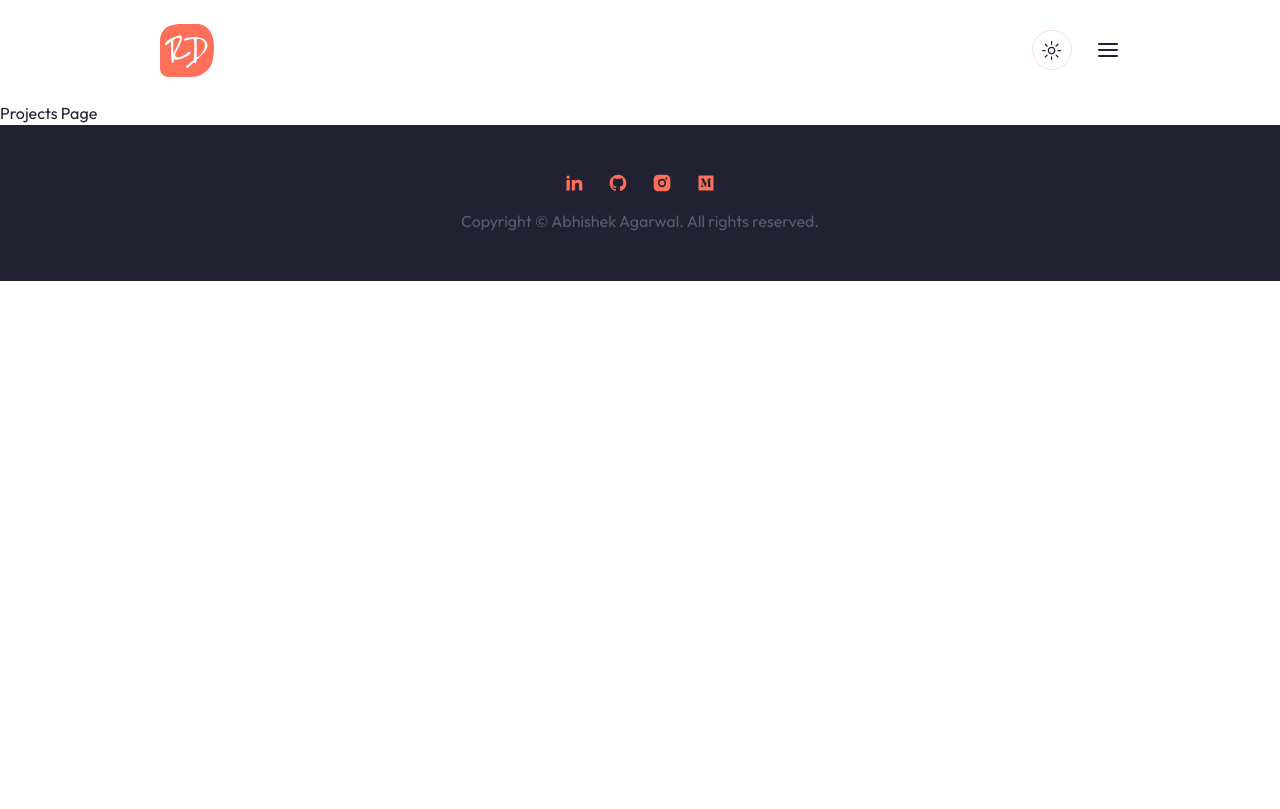
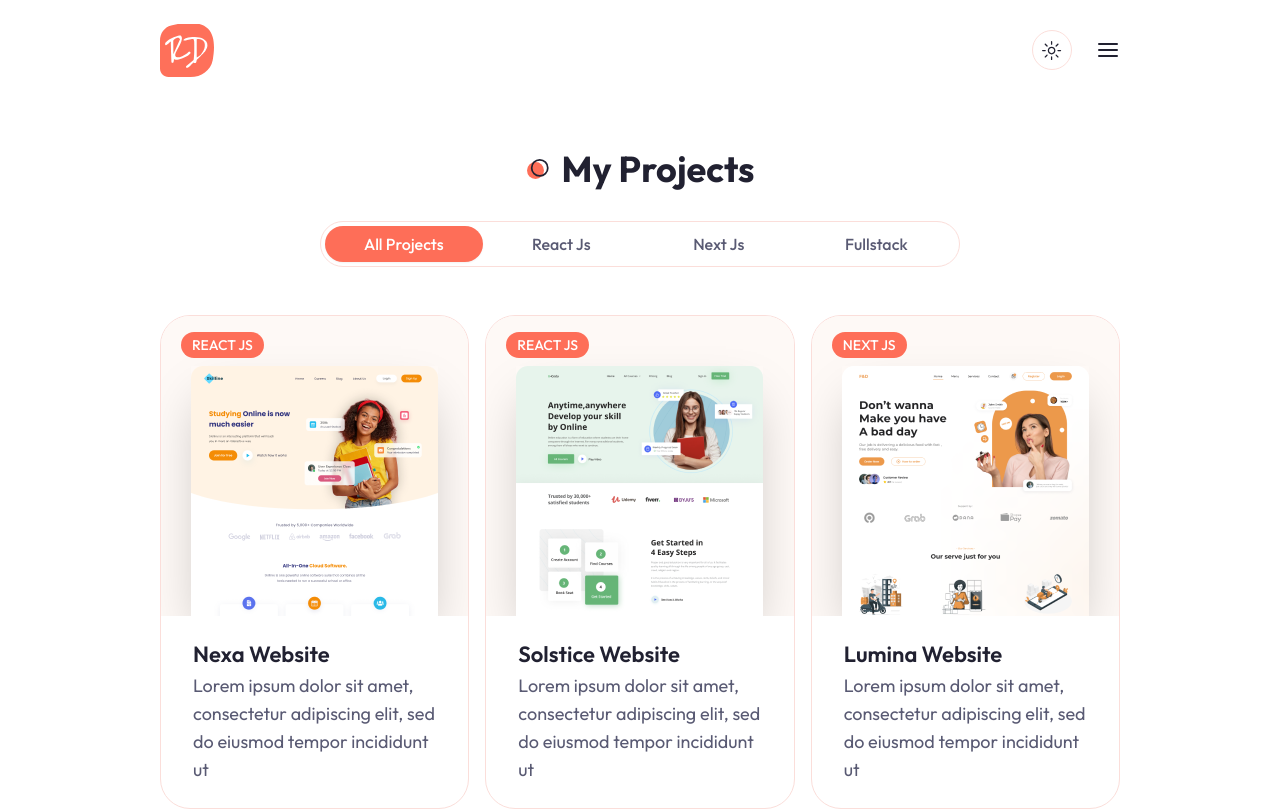
Before and after one commit to abhishek9125/Portfolio, a Next.js app: page /projects in a window 1280 px wide. Shown: the top 809 px of the page. Built offline with nearby package versions, Linux system fonts and the light colour scheme.

Commit message:
Completed: Projects Page

```diff
--- a/app/projects/page.js
+++ b/app/projects/page.js
@@ -1,10 +1,132 @@
-import React from 'react'
+'use client';
+
+import ProjectCard from '@/components/ProjectCard';
+import { Tabs, TabsList, TabsTrigger } from '@/components/ui/tabs';
+import { TabsContent } from '@radix-ui/react-tabs';
+import React, { useState } from 'react'
+
+const projectData = [
+    {
+        image: '/work/3.png',
+        category: 'react js',
+        name: 'Nexa Website',
+        description: 'Lorem ipsum dolor sit amet, consectetur adipiscing elit, sed do eiusmod tempor incididunt ut',
+        link: '/',
+        github: '/'
+    },
+    {
+        image: '/work/4.png',
+        category: 'react js',
+        name: 'Solstice Website',
+        description: 'Lorem ipsum dolor sit amet, consectetur adipiscing elit, sed do eiusmod tempor incididunt ut',
+        link: '/',
+        github: '/'
+    },
+    {
+        image: '/work/2.png',
+        category: 'next js',
+        name: 'Lumina Website',
+        description: 'Lorem ipsum dolor sit amet, consectetur adipiscing elit, sed do eiusmod tempor incididunt ut',
+        link: '/',
+        github: '/'
+    },
+    {
+        image: '/work/1.png',
+        category: 'next js',
+        name: 'Evolve Website',
+        description: 'Lorem ipsum dolor sit amet, consectetur adipiscing elit, sed do eiusmod tempor incididunt ut',
+        link: '/',
+        github: '/'
+    },
+    {
+        image: '/work/3.png',
+        category: 'next js',
+        name: 'Ignite Website',
+        description: 'Lorem ipsum dolor sit amet, consectetur adipiscing elit, sed do eiusmod tempor incididunt ut',
+        link: '/',
+        github: '/'
+    },
+    {
+        image: '/work/4.png',
+        category: 'next js',
+        name: 'Envision Website',
+        description: 'Lorem ipsum dolor sit amet, consectetur adipiscing elit, sed do eiusmod tempor incididunt ut',
+        link: '/',
+        github: '/'
+    },
+    {
+        image: '/work/1.png',
+        category: 'fullstack',
+        name: 'Serenity Website',
+        description: 'Lorem ipsum dolor sit amet, consectetur adipiscing elit, sed do eiusmod tempor incididunt ut',
+        link: '/',
+        github: '/'
+    },
+    {
+        image: '/work/3.png',
+        category: 'fullstack',
+        name: 'Nova Website',
+        description: 'Lorem ipsum dolor sit amet, consectetur adipiscing elit, sed do eiusmod tempor incididunt ut',
+        link: '/',
+        github: '/'
+    },
+    {
+        image: '/work/2.png',
+        category: 'fullstack',
+        name: 'Zenith Website',
+        description: 'Lorem ipsum dolor sit amet, consectetur adipiscing elit, sed do eiusmod tempor incididunt ut',
+        link: '/',
+        github: '/'
+    },
+];
+
+const uniqueCategories = ['All Projects', ...new Set(projectData.map(item => item.category))];
 
 function Projects() {
+
+    const [categories, setCategories] = useState(uniqueCategories);
+    const [category, setCategory] = useState('All Projects');
+
+    const filteredProjects = projectData.filter((project) => {
+        return category === 'All Projects' ? project : project.category === category;
+    })
+
     return (
-        <div>
-            Projects Page
-        </div>
+        <section className="min-h-screen pt-12">
+            <div className="container mx-auto">
+                <h2 className="section-title mb-8 xl:mb-16 text-center mx-auto">My Projects</h2>
+
+                <Tabs defaultValue={category} className="mb-24 xl:mb-48">
+                    <TabsList className="w-full grid h-full md:grid-cols-4 lg:max-w-[640px] mb-12 mx-auto md:border dark:border-none">
+                        {
+                            categories.map((category, index) => {
+                                return (
+                                    <TabsTrigger
+                                        value={category}
+                                        key={index}
+                                        className="capitalize w-[162px] md:w-auto"
+                                        onClick={() => setCategory(category)}
+                                    >
+                                        {category}
+                                    </TabsTrigger>
+                                )
+                            })
+                        }
+                    </TabsList>
+                    <div className="text-lg xl:mt-8 grid grid-cols-1 lg:grid-cols-3 gap-4">
+                        {
+                            filteredProjects.map((project, index) => {
+                                return (
+                                    <TabsContent value={category} key={index}>
+                                        <ProjectCard project={project} />
+                                    </TabsContent>
+                                )
+                            })
+                        }
+                    </div>
+                </Tabs>
+            </div>
+        </section>
     )
 }
 
--- a/components/ui/sheet.jsx
+++ b/components/ui/sheet.jsx
@@ -51,7 +51,7 @@
       {children}
       <SheetPrimitive.Close
         className="absolute right-4 top-4 rounded-sm opacity-70 ring-offset-background transition-opacity hover:opacity-100 focus:outline-none focus:ring-2 focus:ring-ring focus:ring-offset-2 disabled:pointer-events-none data-[state=open]:bg-secondary">
-        <X className="h-4 w-4" />
+        <X className="h-6 w-6" />
         <span className="sr-only">Close</span>
       </SheetPrimitive.Close>
     </SheetPrimitive.Content>
```
